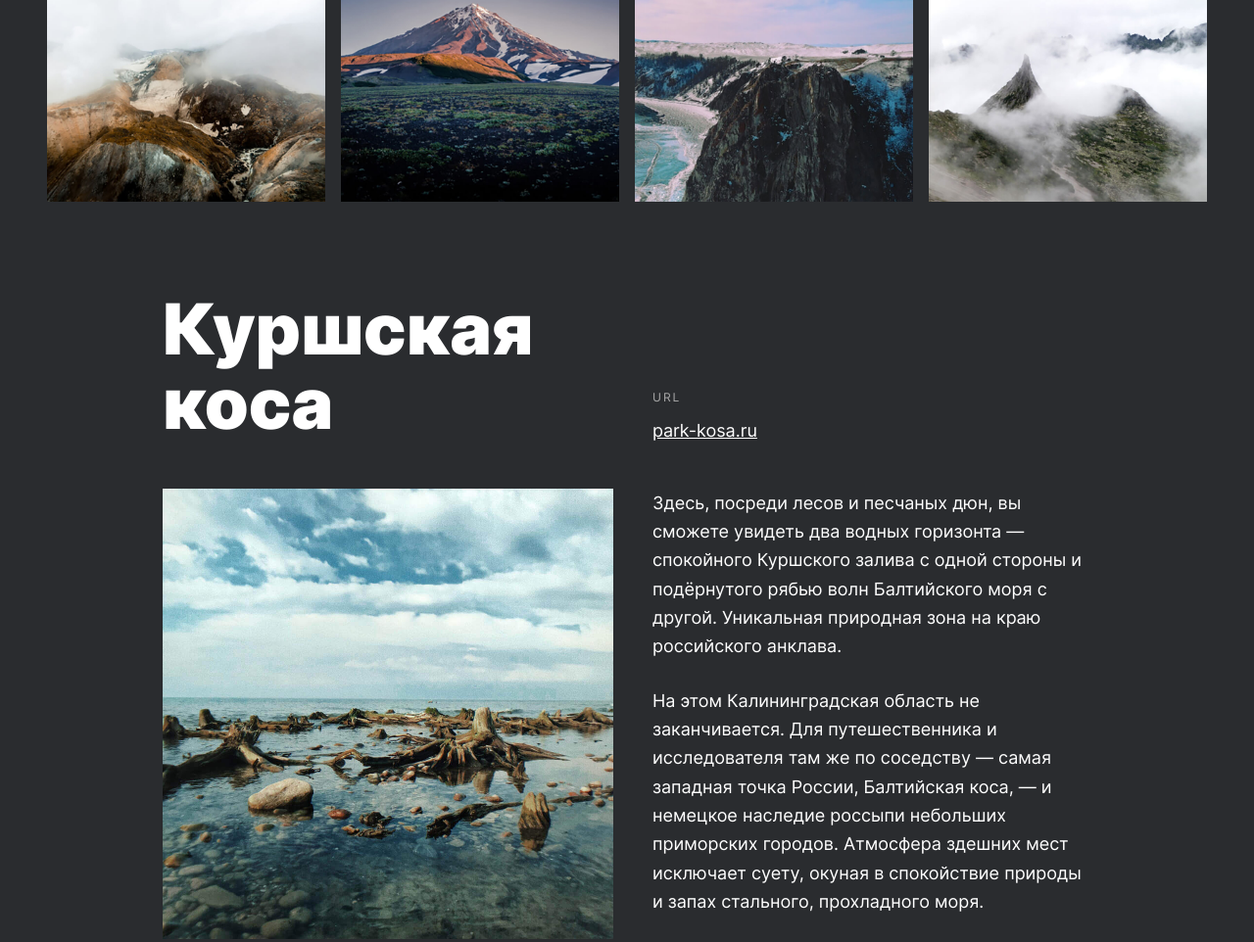
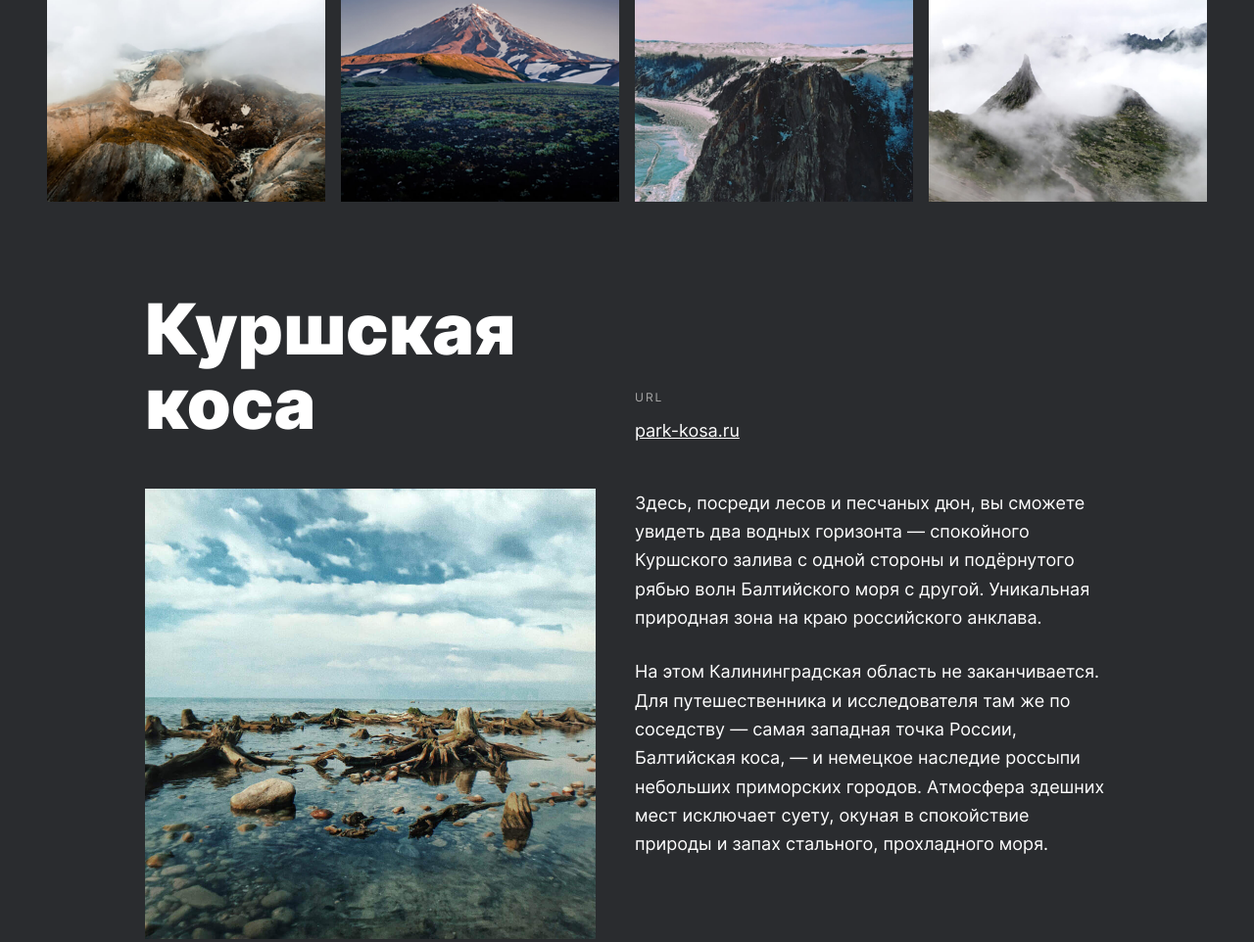
Before and after one commit to Gruzovjk/russian-travel, a plain HTML site: page index.html in a window 1280 px wide. Shown: the part 2222-3184 px from the top of the page at 98% size. Drawn offline with Linux system fonts and the light colour scheme.

Commit message:
исправил очепятку

```diff
--- a/blocks/places/places.css
+++ b/blocks/places/places.css
@@ -1,6 +1,6 @@
 .places {
   margin: 92px auto 0;
-  max-width: 948px;
+  max-width: 984px;
 }
 
 @media screen and (max-width: 1024px) {
```
